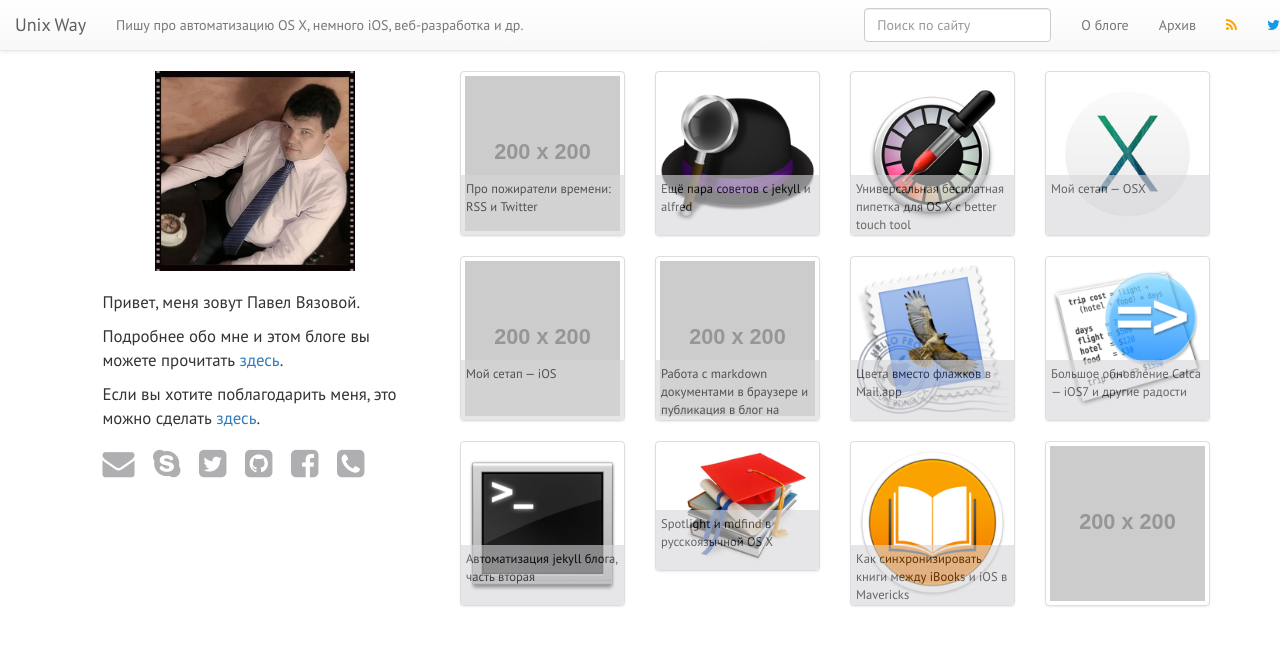
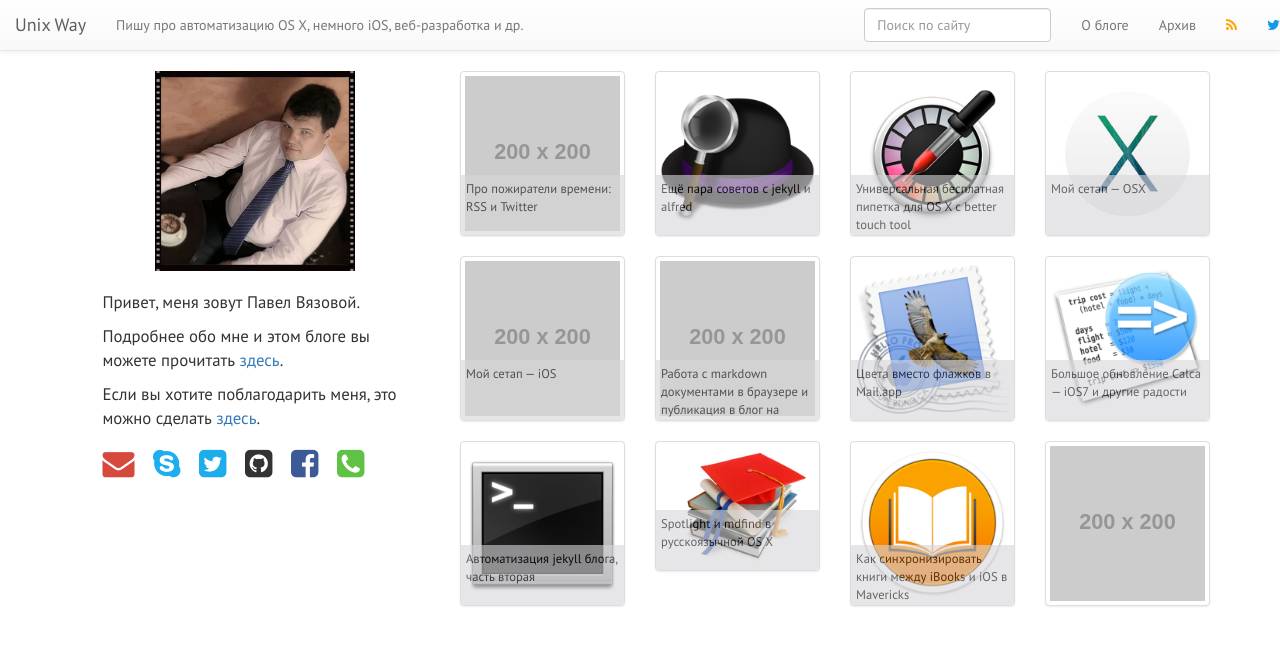
Before and after one commit to vyazovoi/vyazovoi.github.io, a Jekyll site: the page built from index.html, in a window 1280 px wide. Shown: the top 646 px of the page. Built offline with Jekyll 4.4.1, drawn with Linux system fonts in a browser that asks for light colours; nearby versions of some CDN libraries; Markdown is read by kramdown in place of the engine named in the settings; comment, search, counter and statistics services are not loaded.

Commit message:
colorful icons

```diff
--- a/assets/style.css
+++ b/assets/style.css
@@ -109,22 +109,25 @@ div.entry {
 #phone-hidden {
     display: none;
 }
-.contacts-icons .fa-phone-square:hover {
+.contacts-icons i:hover {
+    text-shadow: 1px 1px 1px black;
+}
+.contacts-icons .fa-phone-square {
     color: #5FC244;
 }
-.contacts-icons .fa-envelope:hover {
+.contacts-icons .fa-envelope {
     color: #D64A3D;
 }
-.contacts-icons .fa-twitter-square:hover {
+.contacts-icons .fa-twitter-square {
     color: #1DADEB;
 }
-.contacts-icons .fa-github-square:hover {
+.contacts-icons .fa-github-square {
     color: #333333;
 }
-.contacts-icons .fa-facebook-square:hover {
+.contacts-icons .fa-facebook-square {
     color: #3B5A96;
 }
-.contacts-icons .fa-skype:hover {
+.contacts-icons .fa-skype {
     color: #1EAEF0;
 }
 
@@ -145,7 +148,7 @@ body, h1, h2, h3, h4, h5 {
     overflow: hidden;
     height: 60px;
     margin-left: -4px;
-    color: black;
+    color: #000;
     padding: 5px;
     font-size: 0.9em;
 
```
